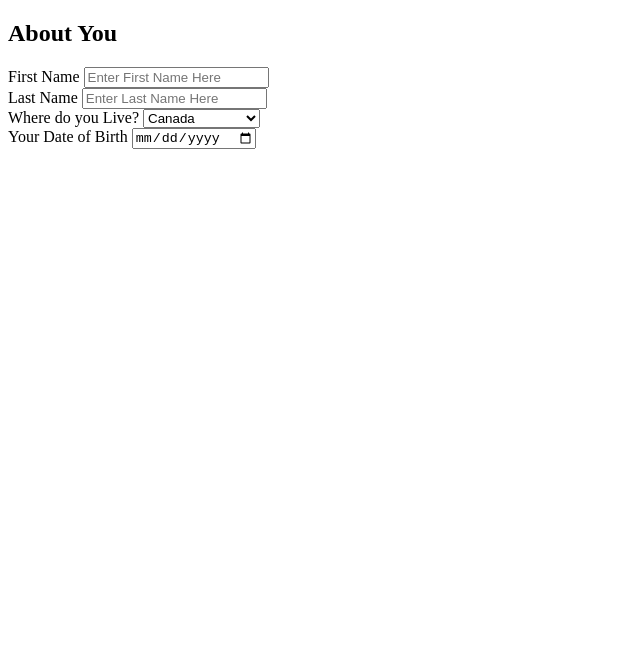
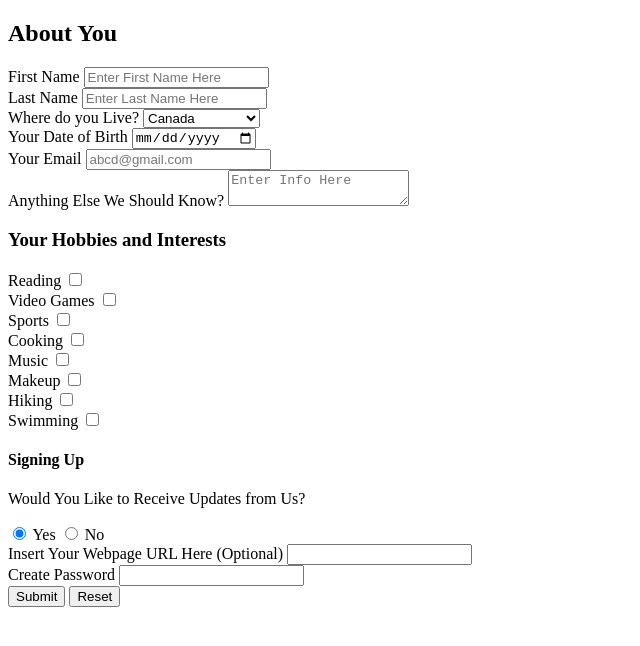
Before and after one commit to jarl0002/jarl0002.github.io, a plain HTML site: page lib2024/assg-3/index.html in a window 1280 px wide. Shown: the whole page, without its empty margins (0-640 px from the left). Drawn offline with Linux system fonts and the light colour scheme.

Commit message:
assg-3 final

```diff
--- a/lib2024/assg-3/index.html
+++ b/lib2024/assg-3/index.html
@@ -36,10 +36,70 @@
 						<option value="other">Other</option>
 					</select>
 				</div>
-				<div>
+				<div id="st-container" class="form-elm">
 					<label for="dte">Your Date of Birth</label>
 					<input type="date" name="dte" id="dte"><br>
 				</div>
+				<div id="email-container" class="form-elm">
+					<label for="email">Your Email</label>
+					<input type="email" name="email" id="email" placeholder="abcd@gmail.com">
+				</div>
+				<div id="sum-container" class="form-elm">
+					<label for="summary">Anything Else We Should Know?</label>
+					<textarea name="summary" id="summary" placeholder="Enter Info Here"></textarea>
+				</div>
+
+				<div id="hobbies-container" class="form-elm">
+					<h3>Your Hobbies and Interests</h3>
+					<label for="reading">Reading</label>
+					<input type="checkbox" name="hobbies" id="reading" value="reading"> <br>
+
+					<label for="videogames">Video Games</label>
+					<input type="checkbox" name="hobbies" id="videogames" value="videogames"> <br>
+
+					<label for="sports">Sports</label>
+					<input type="checkbox" name="hobbies" id="sports" value="sports"> <br>
+
+					<label for="cooking">Cooking</label>
+					<input type="checkbox" name="hobbies" id="cooking" value="cooking"> <br>
+
+					<label for="music">Music</label>
+					<input type="checkbox" name="hobbies" id="music" value="music"> <br>
+
+					<label for="makeup">Makeup</label>
+					<input type="checkbox" name="hobbies" id="makeup" value="makeup"> <br>
+
+ 					<label for="hiking">Hiking</label>
+ 					<input type="checkbox" name="hobbies" id="hiking" value="hiking"> <br>
+
+					<label for="swimming">Swimming</label>
+					<input type="checkbox" name="hobbies" id="swimming" value="swimming"> <br>
+				</div>
+
+				<div id="radio-container" class="form-elm">
+					<h4>Signing Up</h4>
+					<p>Would You Like to Receive Updates from Us?</p>
+					<label for="yes">
+						<input type="radio" name="like-form" id="yes" value="yes" checked>
+						Yes
+					</label>
+					<label>
+						<input type="radio" name="like-form" id="no" value="no">
+						No
+					</label>
+				</div>
+
+				<div id="ur-container" class="form-elm">
+					<label for="ur">Insert Your Webpage URL Here (Optional)</label>
+					<input type="url" name="ur" id="ur"><br>
+				</div>
+
+				<div id="pass-container" class="form-elm">
+					<label for="pass">Create Password</label>
+					<input type="password" name="pass" id="pass" required>
+				</div>
+				<button type="submit">Submit</button>
+				<button type="reset">Reset</button>
 			</form>
 		</section>
 	</div>
```
